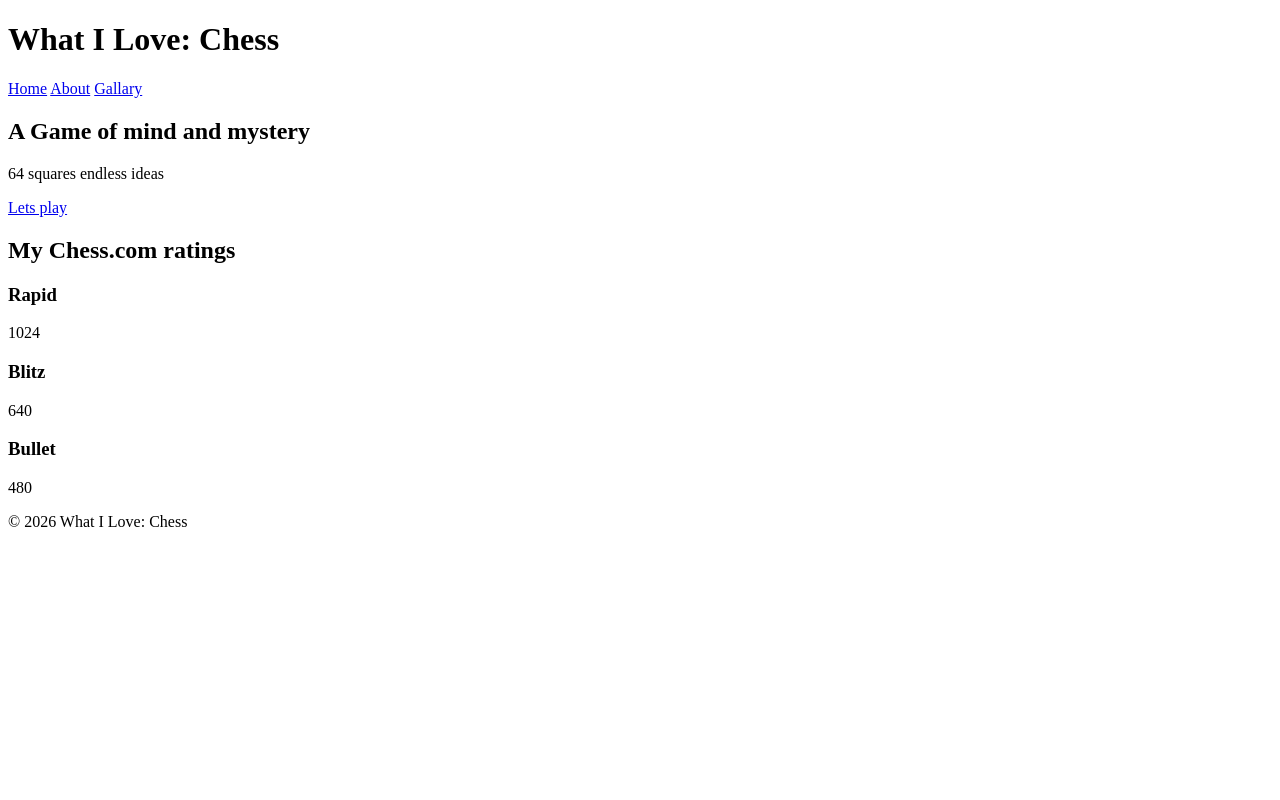
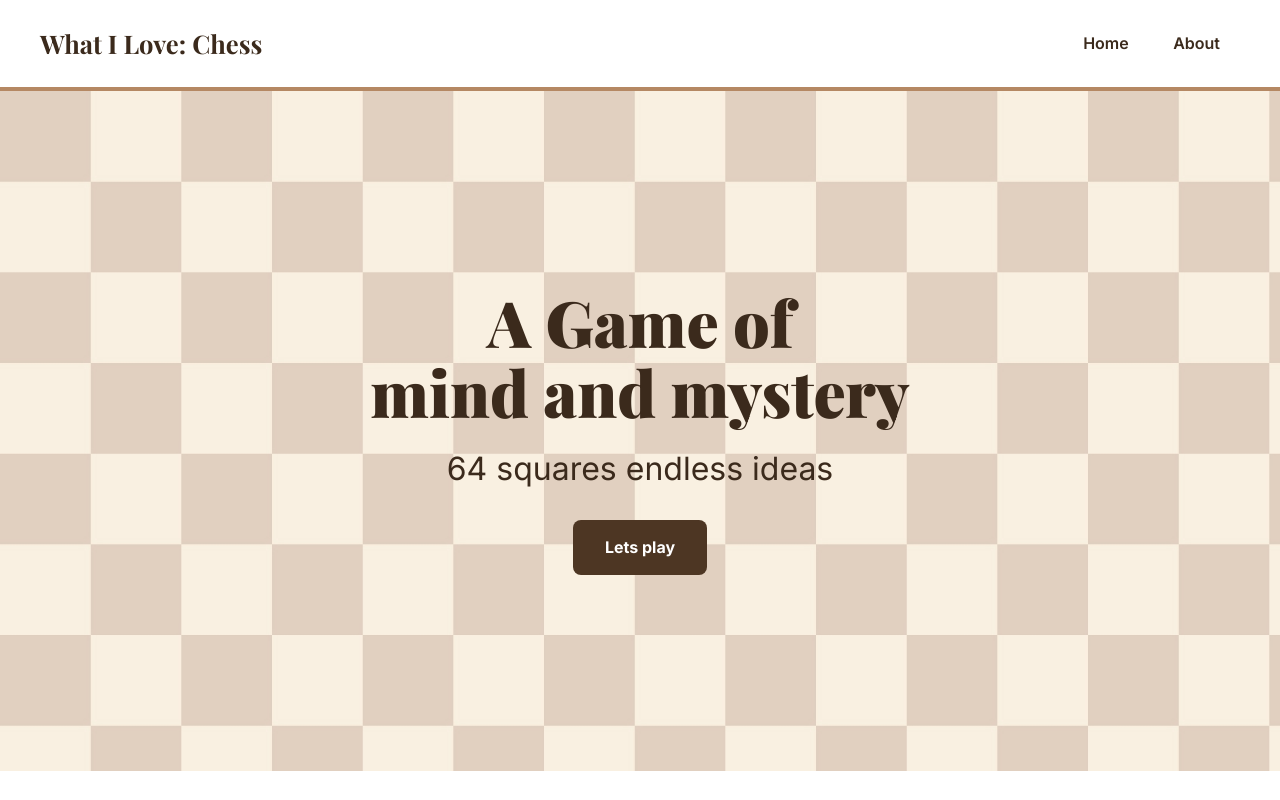
Before and after one commit to anteneh526/what-I-Love, a plain HTML site: page index.html in a window 1280 px wide. Shown: the top 800 px of the page. Drawn offline with nearby package versions, Linux system fonts and the light colour scheme.

Commit message:
finishing styling the homepage

```diff
--- /dev/null
+++ b/Styles/about.css
@@ -0,0 +1,29 @@
+@import url('https://fonts.googleapis.com/css2?family=Playfair+Display:wght@700;900&family=Inter:wght@400;600;700&display=swap');
+
+*{
+    margin:0;
+    padding:0;
+    box-sizing:border-box;
+    }
+header{
+  display:flex;
+  justify-content:space-between;
+  align-items:center;
+  position:sticky;
+  top:0px;
+  z-index: 100;
+  padding:20px 40px;
+  border-bottom: 4px solid #b58863;
+  background-color:#ffffff;
+
+}
+
+nav a {
+  display: inline-block;
+  padding: 10px 20px;
+  color: #3b2a1c;
+  font-weight: 600;
+  text-decoration: none;
+  border-radius: 6px;
+
+}
--- a/Styles/index.css
+++ b/Styles/index.css
@@ -0,0 +1,125 @@
+@import url('https://fonts.googleapis.com/css2?family=Playfair+Display:wght@700;900&family=Inter:wght@400;600;700&display=swap');
+*{
+  margin:0;
+  padding:0;
+  box-sizing:border-box;
+}
+
+header{
+  display:flex;
+  justify-content:space-between;
+  align-items:center;
+  position:sticky;
+  top:0px;
+  z-index: 100;
+  padding:20px 40px;
+  border-bottom: 4px solid #b58863;
+  background-color:#ffffff;
+
+}
+
+nav a {
+  display: inline-block;
+  padding: 10px 20px;
+  color: #3b2a1c;
+  font-weight: 600;
+  text-decoration: none;
+  border-radius: 6px;
+
+}
+
+body{
+
+   font-family:  Inter, sans-serif;
+   line-height: 1.7;
+  color: #3b2a1c;
+
+
+}
+
+.logo {
+  font-family: 'Playfair Display', serif;
+  font-size: 1.6rem;
+}
+
+.hero{
+  display:flex;
+  justify-content:center;
+  align-items:center;
+  text-align:center;
+  height: 85vh;
+   background-image: url(/Images/BG_faded.jpg);
+  background-size:cover;
+  background-repeat: no-repeat;
+}
+
+.hero h2 {
+  margin-bottom: 14px;
+  font-family: 'Playfair Display', serif;
+  font-size: 4rem;
+  line-height: 1.1;
+  font-weight: 800;
+}
+
+.hero p {
+  margin-bottom: 24px;
+  font-size: 2rem;
+}
+
+.button {
+  display: inline-block;
+  padding: 14px 32px;
+  background-color: #4d3623;
+  color: #ffffff;
+  text-decoration: none;
+  font-weight: 700;
+  border-radius: 8px;
+}
+
+.button:hover {
+  transform: scale(1.06);
+}
+
+.ratings {
+  padding: 70px 40px;
+}
+
+.card {
+  width: 280px;
+  padding: 30px;
+  border: 2px solid #3b2a1c;
+  border-radius: 12px;
+  text-align: center;
+}
+
+.card h3 {
+  font-size: 0.9rem;
+  text-transform: uppercase;
+  letter-spacing: 3px;
+}
+
+
+.card p {
+  font-family: 'Playfair Display', serif;
+  font-size: 3rem;
+  font-weight: 900;
+}
+.card-row {
+  display: flex;
+  flex-wrap: wrap;
+  justify-content: center;
+  gap: 24px;
+}
+
+.section-title {
+  margin-bottom: 30px;
+  text-align: center;
+  font-family: 'Playfair Display', serif;
+  font-size: 2.2rem;
+}
+
+footer {
+  padding: 28px;
+  text-align: center;
+  border-top: 4px solid #b58863;
+}
--- a/index.html
+++ b/index.html
@@ -14,20 +14,19 @@
         <nav class="navbar">
             <a href="index.html">Home</a>
             <a href="about.html">About</a>
-            <a href="gallary.html">Gallary</a>
         </nav>
 
     </header>
 
     <section class="hero">
         <div>
-        <h2>A Game of mind and mystery</h2>
+        <h2>A Game of <br>mind and mystery</h2>
         <p>64 squares endless ideas</p>
         <a href="https://www.chess.com/member/anteneh408"  class="button">Lets play </a>
         </div>
     </section>
 
-    <section class="ratings" id="ratings">
+     <section class="ratings" id="ratings">
 
             <h2 class="section-title">My Chess.com ratings</h2>
 
```
Also changed, not shown: about.html (+37 -1 lines), Images/BG.jpg (deleted), Images/BG_faded.jpg (added).
